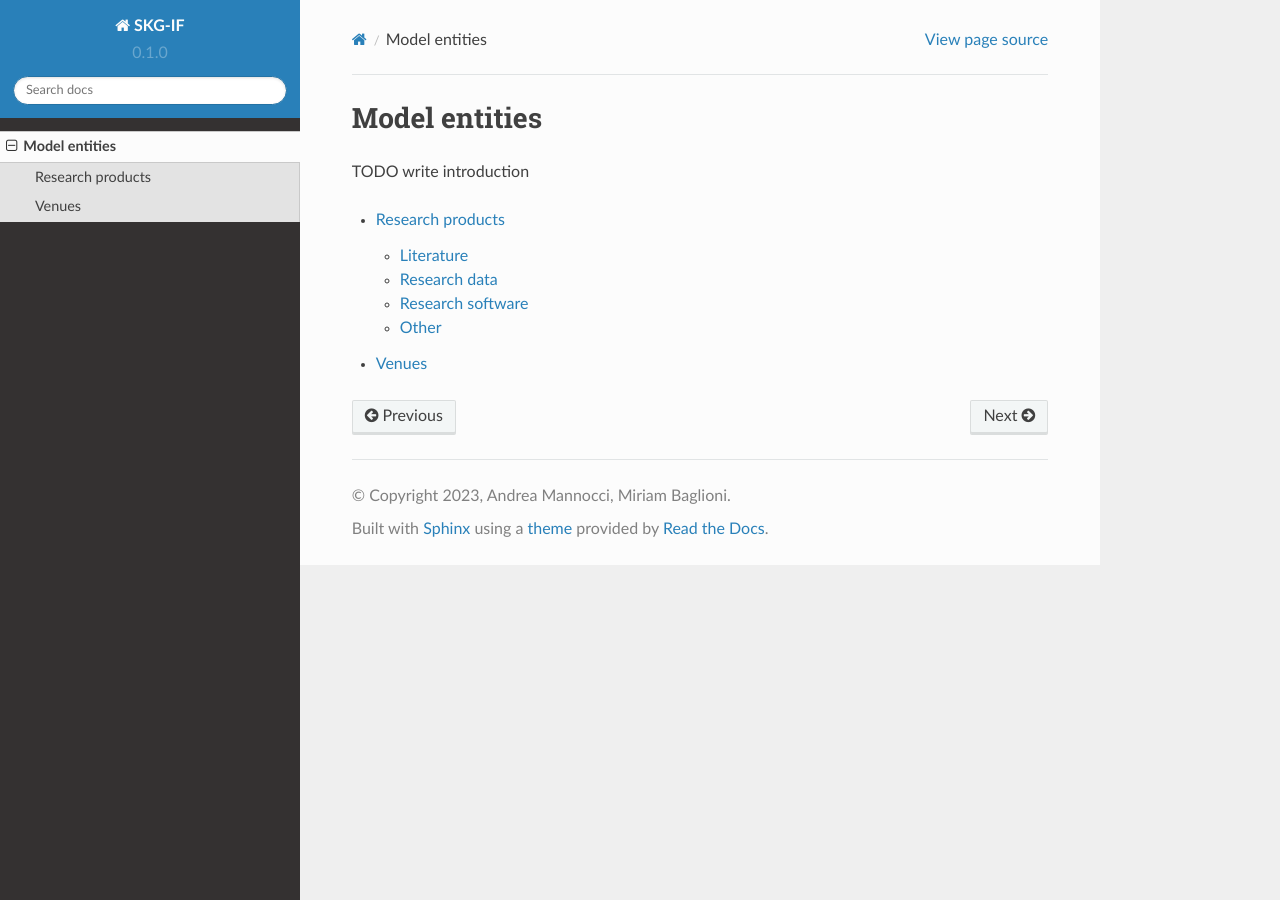
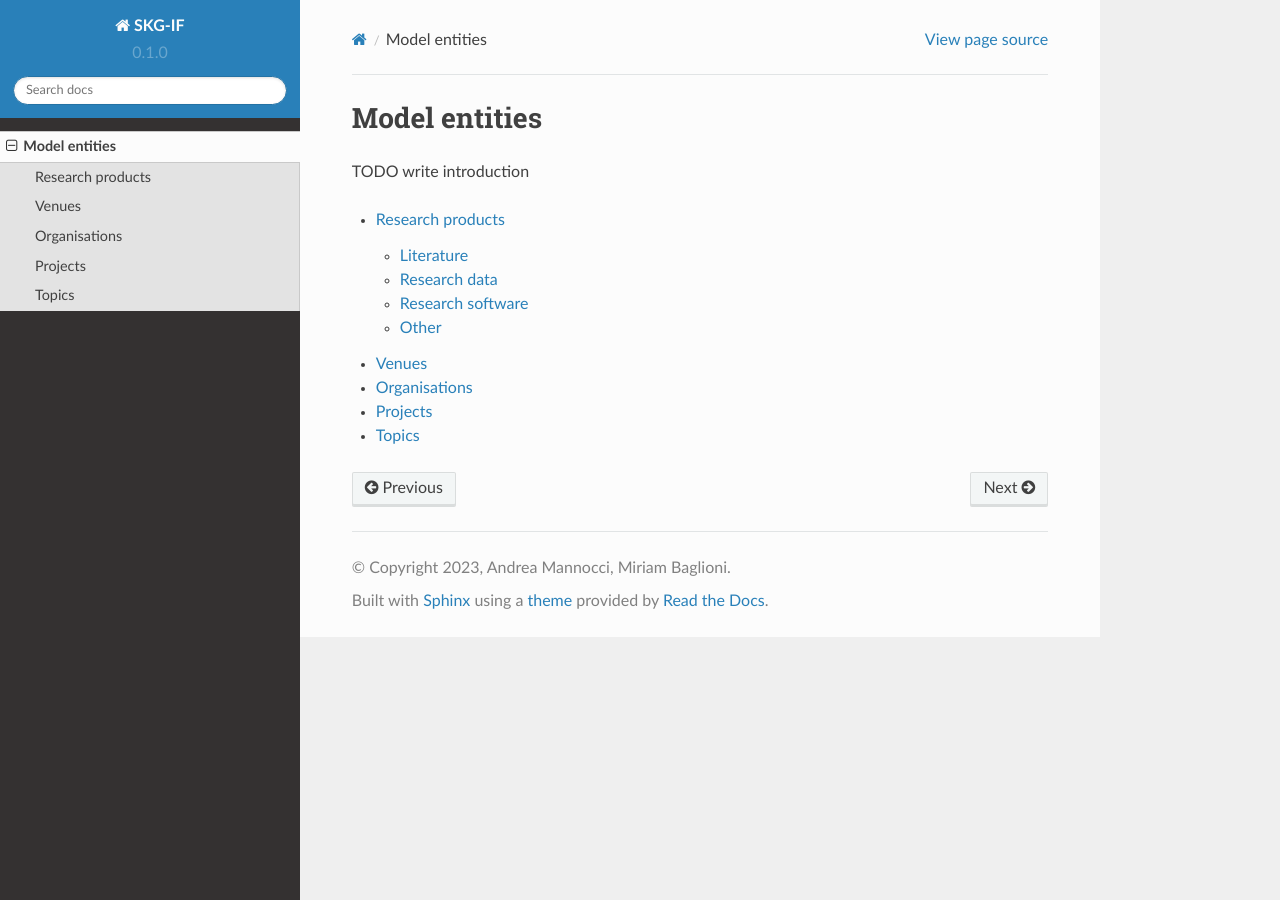
Before and after one commit to andremann/SKG-IF, a Sphinx documentation site: the page built from docs/source/model.rst, in a window 1280 px wide. Built offline with Sphinx 7.4.7 and the Read the Docs theme 2.0.0, drawn with Linux system fonts in a browser that asks for light colours; pages that are not in the unit, such as notebooks, are missing from menus.

Commit message:
first model entities

```diff
--- a/docs/source/model.rst
+++ b/docs/source/model.rst
@@ -9,3 +9,6 @@ TODO write introduction
    products
    authors
    venues
+   organisations
+   projects
+   topics
--- /dev/null
+++ b/docs/source/organisations.rst
@@ -0,0 +1,2 @@
+Organisations
+=============
--- /dev/null
+++ b/docs/source/projects.rst
@@ -0,0 +1,2 @@
+Projects
+========
--- /dev/null
+++ b/docs/source/topics.rst
@@ -0,0 +1,2 @@
+Topics
+======
```
